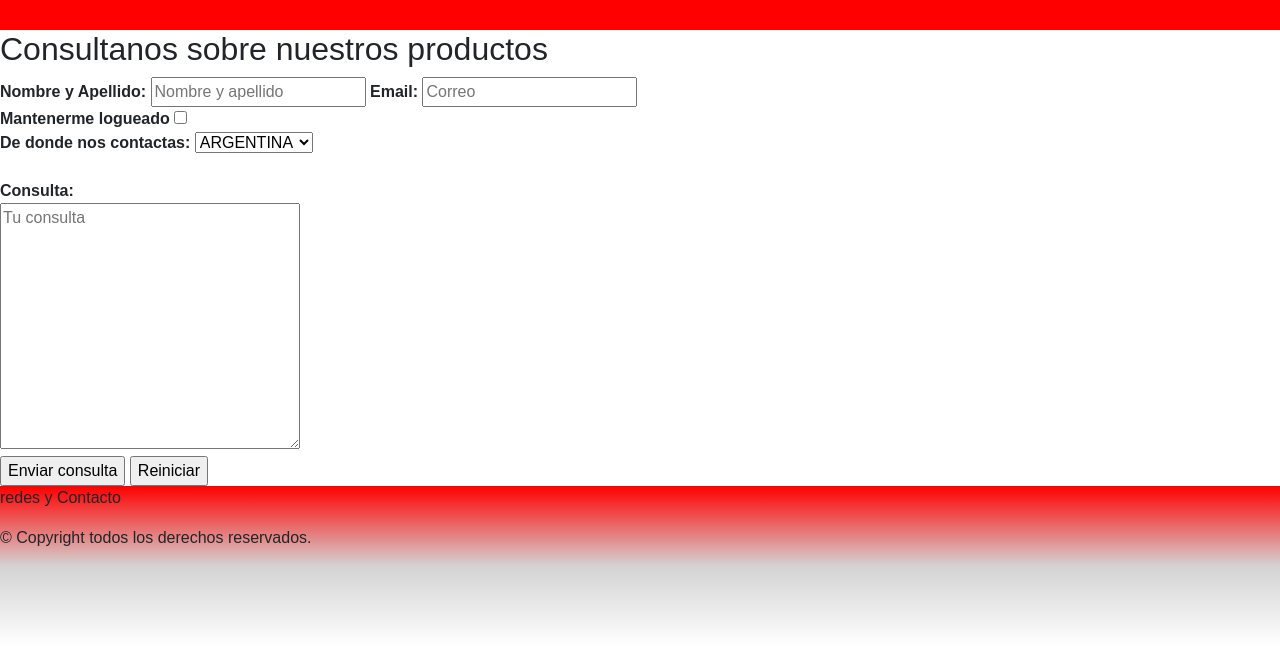
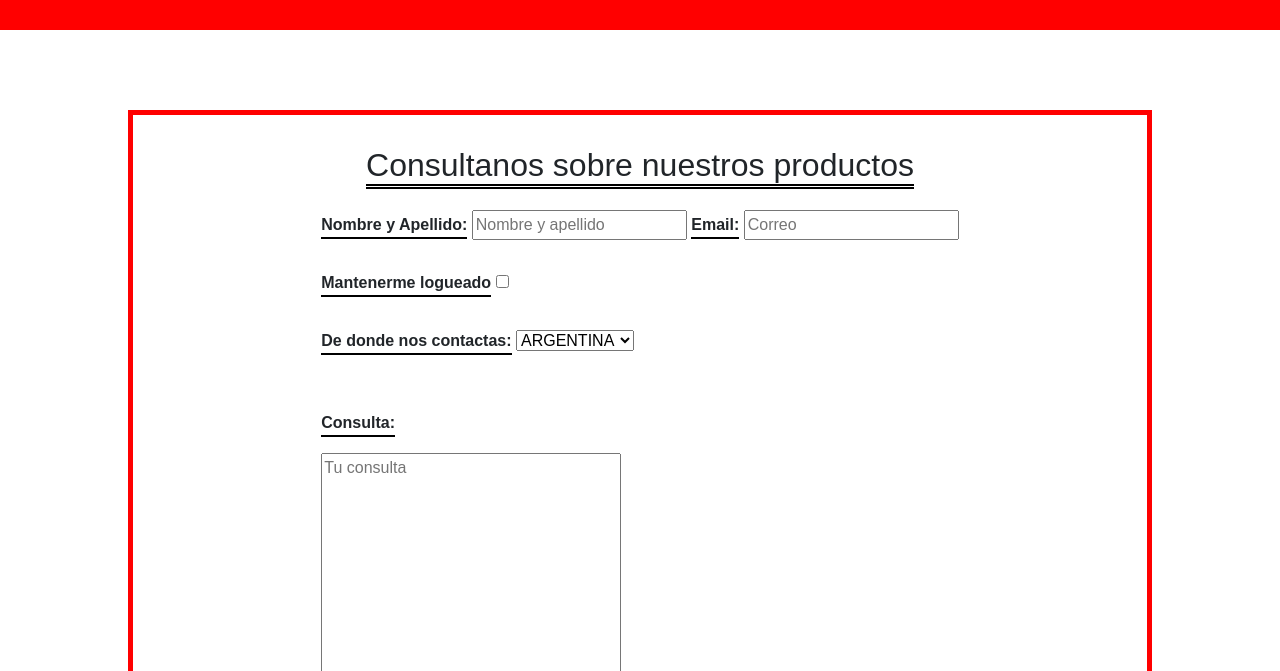
Before and after one commit to FRAN4602/clase_github, a website: page Contacto.html in a window 1280 px wide. Shown: the part 129-800 px from the top of the page. Drawn offline with nearby package versions, Linux system fonts and the light colour scheme; a web font is replaced by a local one.

Commit message:
[ADD]se arregló form y el archivo de nuestros productos

```diff
--- a/Contacto.html
+++ b/Contacto.html
@@ -59,19 +59,19 @@
 
 
     <section id="form">
-        <h2>Consultanos sobre nuestros productos</h2>
+        <h2 class="contact-title">Consultanos sobre nuestros productos</h2>
         <form action="index.js" method="GET">
-            <label for="name"><strong>Nombre y Apellido:</strong> </label>
+            <label class="label" for="name"><strong>Nombre y Apellido:</strong> </label>
             <input type="text" name="name" placeholder="Nombre y apellido">
-            <label for="email"><strong>Email:</strong></label>
+            <label class="label" for="email"><strong>Email:</strong></label>
             <input type="email" name="email" placeholder="Correo">
             <br>
 
-            <b><label for="setlogin">Mantenerme logueado</label></b>
+            <b><label class="label" for="setlogin">Mantenerme logueado</label></b>
             <input type="checkbox" name="setlogin" id="">
             <br>
 
-            <label for="country"><strong>De donde nos contactas:</strong> </label>
+            <label class="label" for="country"><strong>De donde nos contactas:</strong> </label>
 
         <select name="country" id="">
             <option value="ARGENTINA">ARGENTINA</option>
@@ -91,13 +91,13 @@
         <br>
         <br>
 
-        <label for="comment"><strong>Consulta:</strong> </label>
+        <label class="label" for="comment"><strong>Consulta:</strong> </label>
         <br>
         <textarea name="comment" id="" cols="30" rows="10" maxlength="300" placeholder="Tu consulta"></textarea>
         <br>
 
-        <input type="submit" value="Enviar consulta">
-        <input type="reset" value="Reiniciar">
+        <input class="input" type="submit" value="Enviar consulta">
+        <input class="input" type="reset" value="Reiniciar">
         </form>
 
     </section>
--- a/scss/index.scss
+++ b/scss/index.scss
@@ -206,13 +206,16 @@ main{
 /*nuestros-productos*/
 #table{
     margin: 0 auto;
-    margin-top: 10%;
+    padding: 5%;
     max-width: 1024px;
     display: flex;
     flex-direction: column;
     align-items: center;
     tbody tr ul li{
         list-style-position: outside;
+    }
+    .foto-bolsa{
+        margin: 5%;
     }
 }
 
@@ -253,6 +256,27 @@ main{
 
     }
 }
+/*contacto*/
+#form{
+    margin: 10vh auto;
+    max-width: 1024px;
+    display: flex;
+    flex-direction: column;
+    align-items: center;
+    border: 5px solid red;
+    .input{
+        margin-bottom: 3%;
+    }
+    .contact-title{
+        margin-top: 3%;
+        border-bottom: 5px double black ;
+    }
+}
+.label{
+    margin: 2vh 0;
+    border-bottom: 2px solid black;
+
+}
 footer{
     height: 20vh;
     background: linear-gradient(to bottom, red, lightgray, white );
```
Also changed, not shown: nuestrosproductos.html (+2 -1 lines), css/index.css.
